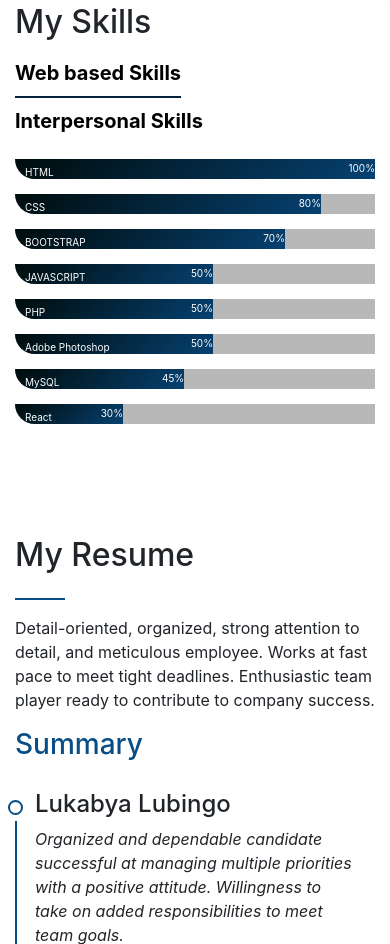
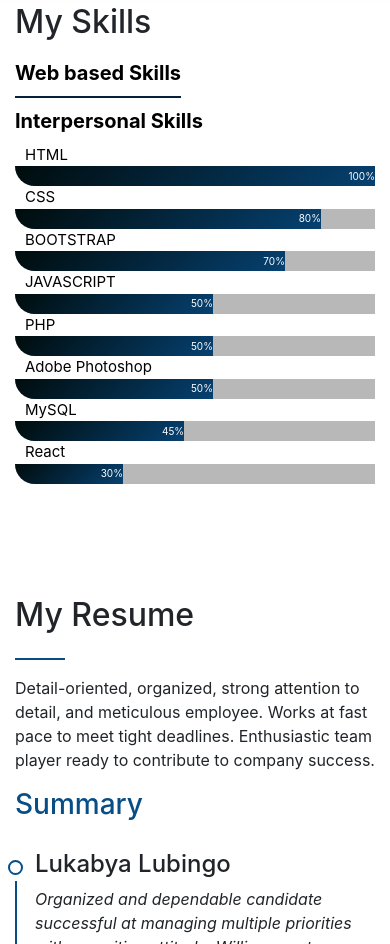
Before and after one commit to lukaby-eric/lukas, a plain HTML site: page index.html in a window 390 px wide. Shown: the part 1437-2381 px from the top of the page. Drawn offline with nearby package versions, Linux system fonts and the light colour scheme.

Commit message:
Update responsive.css

```diff
--- a/assets/css/responsive.css
+++ b/assets/css/responsive.css
@@ -92,8 +92,10 @@
 }
 @media only screen and (max-width: 400px){
     .skill-title{
-        font-size: 10px;
+        font-size: 15px;
         padding-left: 10px;
+        transform: translateY(0px);
+        color: black;
     }
     .skill-perentage{
         font-size: 10px;
```
